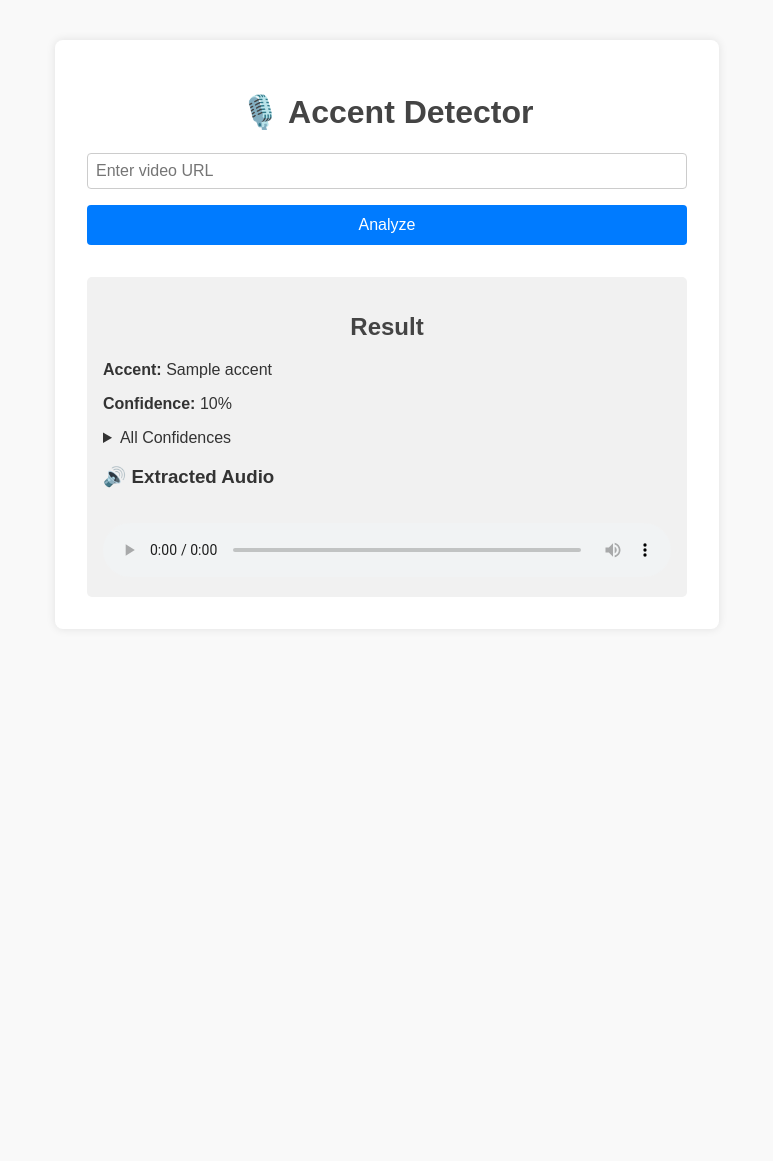
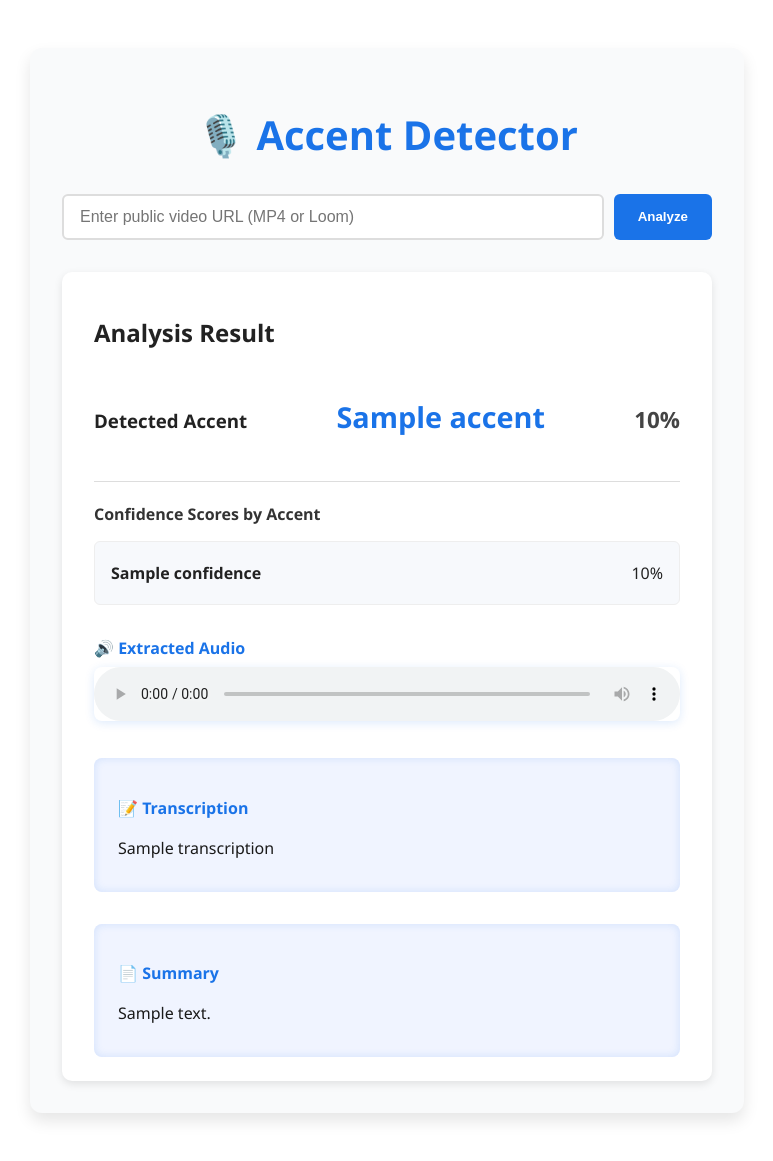
Before and after one commit to HordesOfGhost/english_accent_classifier, a FastAPI app: template templates/index.html in a window 1280 px wide. Shown: the whole page, without its empty margins (253-1026 px from the left). Before the commit the page ends 558 px from the top, so only its background shows below. Run offline with FastAPI, Linux system fonts and the light colour scheme; the template is opened without the code that fills it: most values are stand-ins (such as "Sample title", 1, 10 or a date in 2020).

Commit message:
change UI

```diff
--- a/static/styles.css
+++ b/static/styles.css
@@ -1,59 +1,175 @@
-body {
-    font-family: Arial, sans-serif;
-    background: #f9f9f9;
-    color: #333;
-    padding: 2em;
+/* Container */
+.container {
+    max-width: 650px;
+    margin: 3rem auto;
+    padding: 2rem;
+    background: #f9fafb;
+    border-radius: 12px;
+    box-shadow: 0 8px 16px rgba(0,0,0,0.1);
+    font-family: 'Segoe UI', Tahoma, Geneva, Verdana, sans-serif;
+    color: #222;
 }
 
-.container {
-    max-width: 600px;
-    margin: auto;
-    padding: 2em;
-    background: white;
-    border-radius: 8px;
-    box-shadow: 0 0 10px rgba(0,0,0,0.1);
+/* Heading */
+h1 {
+    text-align: center;
+    margin-bottom: 2rem;
+    font-weight: 700;
+    font-size: 2.5rem;
+    color: #1a73e8;
 }
 
-h1, h2 {
-    text-align: center;
+/* Form styling */
+.url-form {
+    display: flex;
+    gap: 10px;
+    margin-bottom: 2rem;
+}
+
+.input-url {
+    flex-grow: 1;
+    padding: 0.75rem 1rem;
+    font-size: 1rem;
+    border: 2px solid #ddd;
+    border-radius: 6px;
+    transition: border-color 0.3s ease;
+}
+
+.input-url:focus {
+    outline: none;
+    border-color: #1a73e8;
+    box-shadow: 0 0 5px rgba(26, 115, 232, 0.5);
+}
+
+.btn-submit {
+    background-color: #1a73e8;
+    color: white;
+    border: none;
+    padding: 0 1.5rem;
+    border-radius: 6px;
+    font-weight: 600;
+    cursor: pointer;
+    transition: background-color 0.3s ease;
+}
+
+.btn-submit:hover {
+    background-color: #155ab6;
+}
+
+/* Error Message */
+.error-msg {
+    background: #ffe6e6;
+    color: #b80000;
+    padding: 1rem;
+    border-radius: 6px;
+    font-weight: 600;
+    margin-bottom: 1.5rem;
+}
+
+/* Results Section */
+.results {
+    background: white;
+    padding: 1.5rem 2rem;
+    border-radius: 10px;
+    box-shadow: 0 3px 8px rgba(0,0,0,0.1);
+}
+
+/* Main Accent display */
+.main-accent {
+    display: flex;
+    justify-content: space-between;
+    align-items: baseline;
+    margin-bottom: 1rem;
+    border-bottom: 1px solid #ddd;
+    padding-bottom: 1rem;
+}
+
+.accent-label {
+    font-size: 1.8rem;
+    font-weight: 700;
+    color: #1a73e8;
+}
+
+.accent-confidence {
+    font-size: 1.4rem;
+    font-weight: 600;
     color: #444;
 }
 
-form {
-    display: flex;
-    flex-direction: column;
-    gap: 1em;
+/* Confidence List */
+.all-confidences h4 {
+    margin-bottom: 0.5rem;
+    font-weight: 700;
+    color: #333;
 }
 
-input[type="url"] {
-    padding: 0.5em;
-    font-size: 1em;
-    border-radius: 4px;
-    border: 1px solid #ccc;
+.all-confidences ul {
+    list-style: none;
+    padding-left: 0;
+    max-height: 180px;
+    overflow-y: auto;
+    border: 1px solid #eee;
+    border-radius: 6px;
+    padding: 1rem;
+    background: #f7f9fc;
 }
 
-button {
-    padding: 0.7em;
-    font-size: 1em;
-    background: #007BFF;
-    color: white;
-    border: none;
-    border-radius: 4px;
-    cursor: pointer;
+.all-confidences li {
+    padding: 4px 0;
+    display: flex;
+    justify-content: space-between;
+    font-size: 1rem;
+    border-bottom: 1px solid #eee;
 }
 
-button:hover {
-    background: #0056b3;
+.all-confidences li:last-child {
+    border-bottom: none;
 }
 
-.result, .error {
-    margin-top: 2em;
-    padding: 1em;
-    background: #f1f1f1;
-    border-radius: 5px;
+/* Audio Player */
+.audio-player-section {
+    margin-top: 2rem;
 }
 
-audio {
+.audio-player-section h4 {
+    margin-bottom: 0.5rem;
+    font-weight: 700;
+    color: #1a73e8;
+}
+
+.audio-player {
     width: 100%;
-    margin-top: 1em;
+    outline: none;
+    border-radius: 8px;
+    box-shadow: 0 2px 10px rgba(26, 115, 232, 0.15);
 }
+
+/* Transcription and Summary sections */
+.transcription-section,
+.summary-section {
+    margin-top: 2rem;
+    background: #f0f4ff;
+    padding: 1rem 1.5rem;
+    border-radius: 8px;
+    box-shadow: inset 0 0 8px rgba(26, 115, 232, 0.15);
+    font-size: 1rem;
+    line-height: 1.5;
+    color: #1a1a1a;
+}
+
+.transcription-section h4,
+.summary-section h4 {
+    margin-bottom: 0.5rem;
+    color: #1a73e8;
+    font-weight: 700;
+}
+
+/* Scrollbar for confidence list */
+.all-confidences ul::-webkit-scrollbar {
+    width: 6px;
+}
+
+.all-confidences ul::-webkit-scrollbar-thumb {
+    background: #1a73e8;
+    border-radius: 3px;
+}
--- a/templates/index.html
+++ b/templates/index.html
@@ -1,46 +1,74 @@
 <!DOCTYPE html>
 <html lang="en">
 <head>
-    <meta charset="UTF-8">
-    <title>Accent Detector</title>
-    <link rel="stylesheet" href="{{ url_for('static', path='styles.css') }}">
+    <meta charset="UTF-8" />
+    <title>🎙️ Accent Detector</title>
+    <link rel="stylesheet" href="{{ url_for('static', path='styles.css') }}" />
 </head>
 <body>
     <div class="container">
         <h1>🎙️ Accent Detector</h1>
-        <form method="post" action="/analyze">
-            <input type="url" name="video_url" placeholder="Enter video URL" required>
-            <button type="submit">Analyze</button>
+
+        <form method="post" action="/analyze" class="url-form">
+            <input
+                type="url"
+                name="video_url"
+                placeholder="Enter public video URL (MP4 or Loom)"
+                required
+                class="input-url"
+            />
+            <button type="submit" class="btn-submit">Analyze</button>
         </form>
 
         {% if error %}
-        <div class="error">
-            <p>Error: {{ error }}</p>
+        <div class="error-msg">
+            <strong>Error:</strong> {{ error }}
         </div>
         {% endif %}
 
         {% if result %}
-        <div class="result">
-            <h2>Result</h2>
-            <p><strong>Accent:</strong> {{ result.accent }}</p>
-            <p><strong>Confidence:</strong> {{ result.confidence_score }}%</p>
-            <details>
-                <summary>All Confidences</summary>
+        <section class="results">
+            <h2>Analysis Result</h2>
+
+            <div class="main-accent">
+                <h3>Detected Accent</h3>
+                <p class="accent-label">{{ result.accent }}</p>
+                <p class="accent-confidence">{{ result.confidence_score }}%</p>
+            </div>
+
+            <div class="all-confidences">
+                <h4>Confidence Scores by Accent</h4>
                 <ul>
                     {% for label, score in result.all_confidence.items() %}
-                    <li>{{ label }}: {{ score }}%</li>
+                    <li><strong>{{ label }}</strong> <span>{{ score }}%</span></li>
                     {% endfor %}
                 </ul>
-            </details>
+            </div>
 
             {% if audio_path %}
-            <h3>🔊 Extracted Audio</h3>
-            <audio controls>
-                <source src="{{ audio_path }}" type="audio/wav">
-                Your browser does not support the audio element.
-            </audio>
+            <div class="audio-player-section">
+                <h4>🔊 Extracted Audio</h4>
+                <audio controls preload="metadata" class="audio-player">
+                    <source src="{{ audio_path }}" type="audio/wav" />
+                    Your browser does not support the audio element.
+                </audio>
+            </div>
             {% endif %}
-        </div>
+
+            {% if transcription %}
+            <div class="transcription-section">
+                <h4>📝 Transcription</h4>
+                <p>{{ transcription }}</p>
+            </div>
+            {% endif %}
+
+            {% if summary %}
+            <div class="summary-section">
+                <h4>📄 Summary</h4>
+                <p>{{ summary }}</p>
+            </div>
+            {% endif %}
+        </section>
         {% endif %}
     </div>
 </body>
```
